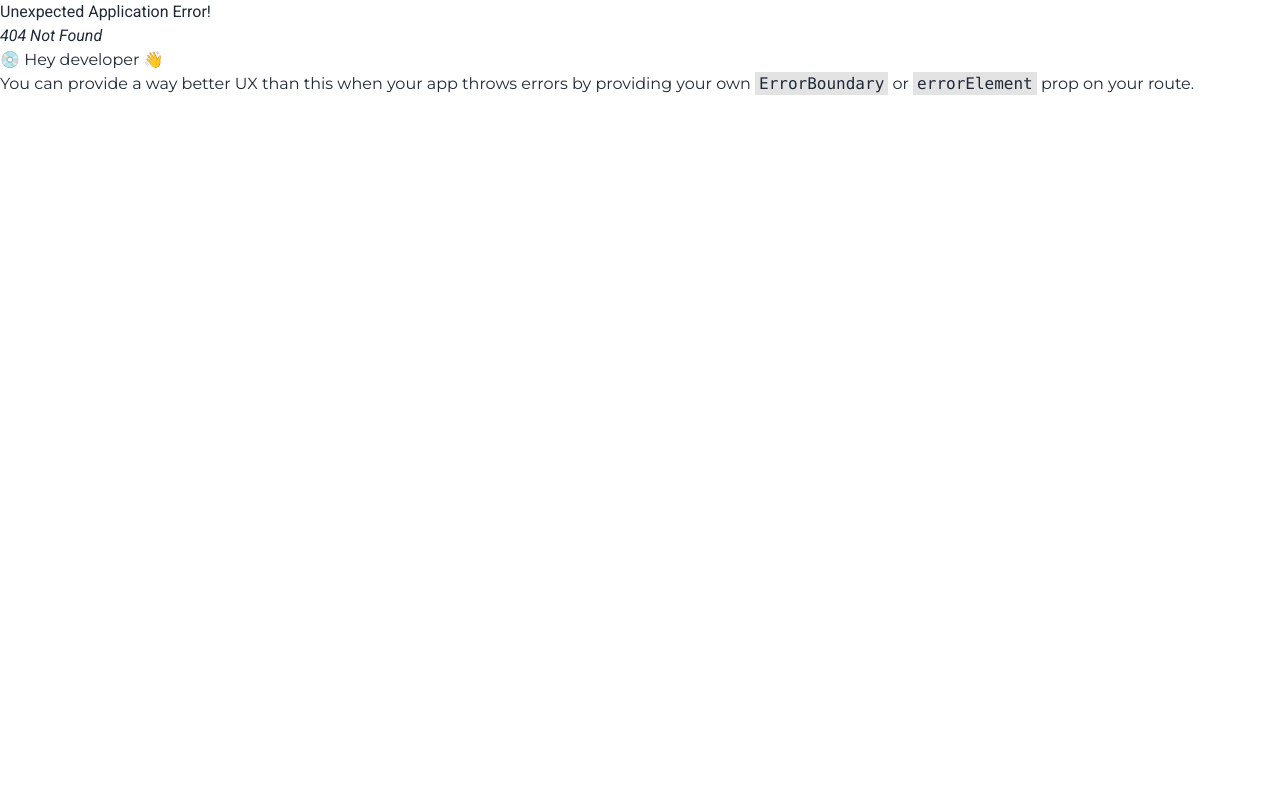
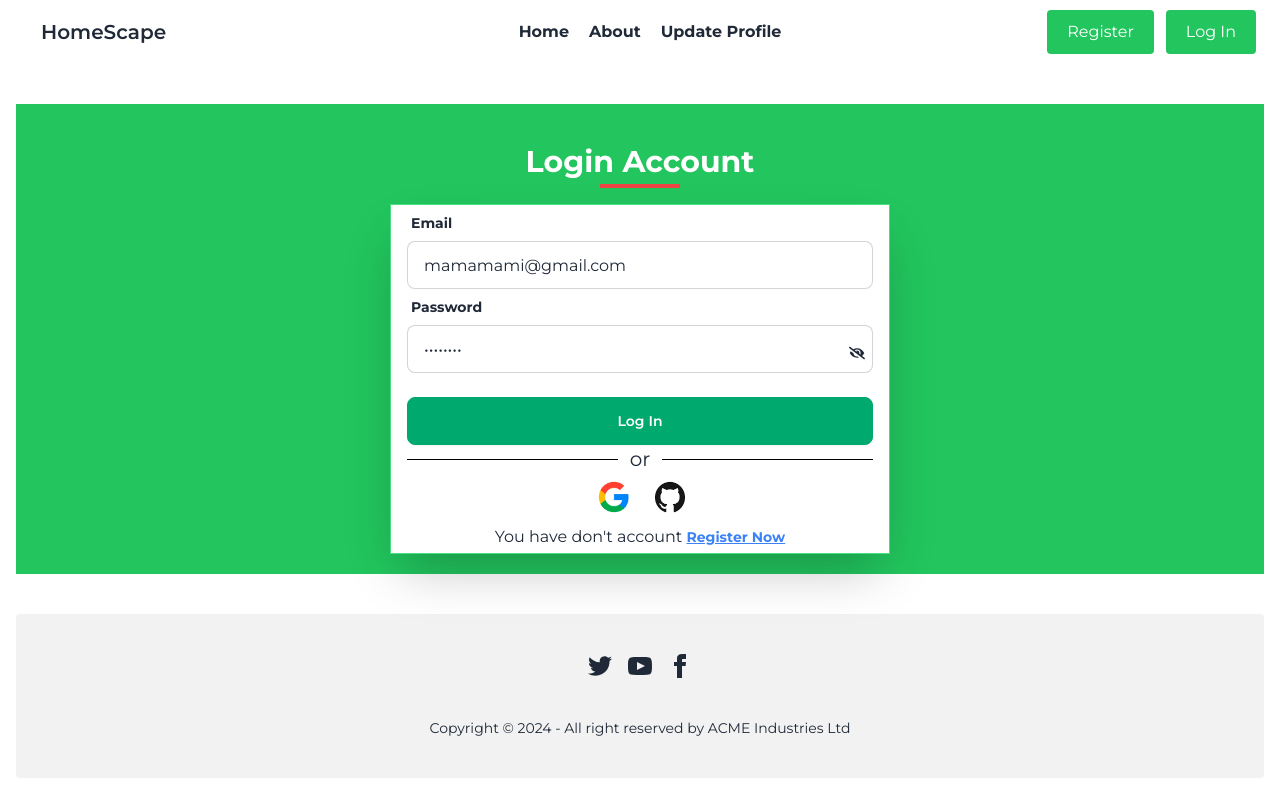
Before and after one commit to Ratan-code-SR/home-scape, a React (Vite) app: page /login in a window 1280 px wide. Before the commit this address had no page. Built offline with nearby package versions, Linux system fonts and the light colour scheme; no server answers.

Commit message:
sign in and signout functionality has been added

```diff
--- a/src/components/header/Nav.jsx
+++ b/src/components/header/Nav.jsx
@@ -1,7 +1,10 @@
-import { NavLink } from "react-router-dom";
+import { useContext } from "react";
+import { Link, NavLink } from "react-router-dom";
+import { AuthContext } from "../provider/AuthProvider";
 
 
 const Nav = () => {
+    const { user, logoutUser } = useContext(AuthContext)
     const navLinks = <>
         <li className="ml-5 hover:underline transition-all delay-75 font-bold "><NavLink to='/'>Home</NavLink></li>
         <li className="ml-5 hover:underline transition-all delay-75 font-bold "><NavLink to='/about'>About</NavLink></li>
@@ -26,10 +29,30 @@ const Nav = () => {
                 </ul>
             </div>
             <div className="navbar-end flex gap-3">
-                <div className="w-10 ">
-                    <img className="rounded-full" alt="Tailwind CSS Navbar component" src="https://daisyui.com/images/stock/photo-1534528741775-53994a69daeb.jpg" />
-                </div>
-                <a className="btn">Button</a>
+
+                {
+                    user ? <>
+                        <div className="w-10 ">
+                            <img className="rounded-full" alt="Tailwind CSS Navbar component" src="https://daisyui.com/images/stock/photo-1534528741775-53994a69daeb.jpg" />
+                        </div>
+                        <button onClick={() => {
+                            logoutUser()
+                        }} href="#_" class="relative rounded px-5 py-2.5 overflow-hidden group bg-green-500 relative hover:bg-gradient-to-r hover:from-green-500 hover:to-green-400 text-white hover:ring-2 hover:ring-offset-2 hover:ring-green-400 transition-all ease-out duration-300">
+                            <span class="absolute right-0 w-8 h-32 -mt-12 transition-all duration-1000 transform translate-x-12 bg-white opacity-10 rotate-12 group-hover:-translate-x-40 ease"></span>
+                            <span class="relative">Logout</span>
+                        </button>
+                    </> : <>
+                        <Link to='/Register'><button href="#_" class="relative rounded px-5 py-2.5 overflow-hidden group bg-green-500 relative hover:bg-gradient-to-r hover:from-green-500 hover:to-green-400 text-white hover:ring-2 hover:ring-offset-2 hover:ring-green-400 transition-all ease-out duration-300">
+                            <span class="absolute right-0 w-8 h-32 -mt-12 transition-all duration-1000 transform translate-x-12 bg-white opacity-10 rotate-12 group-hover:-translate-x-40 ease"></span>
+                            <span class="relative">Register</span>
+                        </button></Link>
+                        <Link to='/login'> <button href="#_" class="relative rounded px-5 py-2.5 overflow-hidden group bg-green-500 relative hover:bg-gradient-to-r hover:from-green-500 hover:to-green-400 text-white hover:ring-2 hover:ring-offset-2 hover:ring-green-400 transition-all ease-out duration-300">
+                            <span class="absolute right-0 w-8 h-32 -mt-12 transition-all duration-1000 transform translate-x-12 bg-white opacity-10 rotate-12 group-hover:-translate-x-40 ease"></span>
+                            <span class="relative">Log In</span>
+                        </button></Link>
+
+                    </>
+                }
             </div>
         </div>
     );
--- a/src/components/provider/AuthProvider.jsx
+++ b/src/components/provider/AuthProvider.jsx
@@ -1,11 +1,11 @@
-import { createContext } from "react";
+import { createContext, useEffect, useState } from "react";
 import PropTypes from 'prop-types';
-import { createUserWithEmailAndPassword, signInWithEmailAndPassword } from "firebase/auth";
+import { createUserWithEmailAndPassword, onAuthStateChanged, signInWithEmailAndPassword, signOut } from "firebase/auth";
 import auth from "../../firebase/firebase.config";
 
 export const AuthContext = createContext(null)
 const AuthProvider = ({ children }) => {
-
+    const [user, setUser] = useState(null)
     // user sign up
     const signUpUser = (email, password) => {
         return createUserWithEmailAndPassword(auth, email, password)
@@ -21,12 +21,20 @@ const AuthProvider = ({ children }) => {
         return signOut(auth)
     }
 
-    const authInfo = { signUpUser, signInUser, logoutUser }
+    useEffect(() => {
+        const subscribed = onAuthStateChanged(auth, (currentUser) => {
+            setUser(currentUser)
+        })
+        return () => subscribed()
+    }, [])
+
+    const authInfo = { signUpUser, signInUser, logoutUser,user }
     return (
         <AuthContext.Provider value={authInfo}>
             {children}
         </AuthContext.Provider>
     );
+
 };
 
 AuthProvider.propTypes = {
--- a/src/pages/home/Slider.jsx
+++ b/src/pages/home/Slider.jsx
@@ -8,17 +8,18 @@ import 'swiper/css/pagination';
 import 'swiper/css/navigation';
 import './style.css';
 import { Autoplay, Pagination, Navigation } from 'swiper/modules';
+import { Link } from 'react-router-dom';
 
 
 
 const Slider = ({ loadData }) => {
+
     const progressCircle = useRef(null);
     const progressContent = useRef(null);
     const onAutoplayTimeLeft = (s, time, progress) => {
         progressCircle.current.style.setProperty('--progress', 1 - progress);
         progressContent.current.textContent = `${Math.ceil(time / 1000)}s`;
     };
-    // console.log(data);
 
     return (
         <>
@@ -46,7 +47,7 @@ const Slider = ({ loadData }) => {
                                     <div className="max-w-md">
                                         <h1 className="mb-5 text-5xl font-bold">Hello there</h1>
                                         <p className="mb-5">Provident cupiditate voluptatem et in. Quaerat fugiat ut assumenda excepturi exercitationem quasi. In deleniti eaque aut repudiandae et a id nisi.</p>
-                                       <button className='btn btn-success'>more now</button>
+                                      <Link to={`/details/${data.id}`}> <button className='btn btn-success'>more now</button></Link>
                                     </div>
                                 </div>
                             </div>
--- a/src/pages/login/Login.jsx
+++ b/src/pages/login/Login.jsx
@@ -1,7 +1,15 @@
 import { useForm } from "react-hook-form"
 import { Link } from "react-router-dom";
-
+import { ToastContainer, toast } from 'react-toastify';
+import 'react-toastify/dist/ReactToastify.css';
+import { FaEyeSlash, FaRegEye } from "react-icons/fa";
+import { useContext, useState } from "react";
+import google from '../../assets/google.jpg'
+import github from '../../assets/github.png'
+import { AuthContext } from "../../components/provider/AuthProvider";
 const Register = () => {
+    const [showPassword, setShowPassword] = useState(false)
+    const {signInUser} = useContext(AuthContext)
     const {
         register,
         handleSubmit,
@@ -12,25 +20,29 @@ const Register = () => {
     const onSubmit = (data) => {
         const email = data.email;
         const password = data.password;
-        console.log(data,email,password);
+        console.log(data, email, password);
+        reset()
+        signInUser(email,password)
+        .then((result)=> {
+            console.log(result);
+            toast.success("Log in successfully!")
+        })
+        .catch(error =>{
+            console.log(error.message);
+            toast.error(error.message)
+        })
     }
     return (
-        <div className="hero bg-base-200">
-            <div className=" ">
-                <p className="text-3xl font-bold text-center my-1">Register Account</p>
-                <div className="card  md:w-[500px] lg:w-[500px] w-full shadow-2xl bg-base-100">
+        <div className="hero my-10 bg-green-500 p-5">
+            <div className="">
+                <div className="text-center py-4 ">
+                    <p className="text-3xl font-bold text-center text-white my-1">Login Account</p>
 
-                    <form onSubmit={handleSubmit(onSubmit)} className="card-body gap-0 px-4 py-0">
-                        <div className="form-control">
-                            <label className="label">
-                                <span className="label-text font-bold">Name</span>
-                            </label>
-                            <input
-                                defaultValue="ratan" {...register("name")}
-                                {...register("name", { required: true })}
-                                type="text" placeholder="name" className="input input-bordered" />
-                            {errors.name && <small className="text-red-400">This field is required</small>}
-                        </div>
+                    <p className="border-2 w-20 border-red-500 mx-auto "></p>
+                </div>
+                <div className="card  md:w-[500px] lg:w-[500px] w-full shadow-2xl bg-base-100 rounded-none">
+
+                    <form onSubmit={handleSubmit(onSubmit)} className="card-body gap-0 px-4 py-0 border border-green-400">
 
                         <div className="form-control">
                             <label className="label">
@@ -44,38 +56,39 @@ const Register = () => {
                             {errors.email && <small className="text-red-400">This field is required</small>}
                         </div>
 
-                        <div className="form-control">
-                            <label className="label">
-                                <span className="label-text font-bold">photoURL</span>
-                            </label>
-                            <input
-                                defaultValue="https://i.ibb.co/6tHj0Vh/banner1.jpg" {...register("photoURL")}
-                                {...register("photoURL", { required: true })}
 
-                                type="text" placeholder="Image URL" className="input input-bordered" />
-                            {errors.photoURL && <small className="text-red-400">This field is required</small>}
-                        </div>
-
-                        <div className="form-control">
+                        <div className="form-control relative">
                             <label className="label">
                                 <span className="label-text font-bold">Password</span>
                             </label>
+                            <span onClick={() => setShowPassword(!showPassword)} className="absolute right-2 bottom-3 ">{showPassword ? <FaRegEye /> : <FaEyeSlash />}</span>
                             <input
                                 defaultValue="mamaMami" {...register("email")}
 
                                 {...register("password", { required: true })}
 
                                 {...register("password", { pattern: /^(?=.*[a-z])(?=.*[A-Z]).+$/ })}
-                                type="password" placeholder="password" className="input input-bordered" />
+                                type={`${showPassword ? 'text' : 'password'}`} placeholder="password" className="input input-bordered" />
+
                             {errors.password && <small className="text-red-400">
                                 Password Must have an Uppercase and a Lowercase letter
                             </small>}
                         </div>
                         <div className="form-control mt-6">
-                            <button type="submit" className="btn btn-primary">Register</button>
+                            <button type="submit" className="btn btn-success text-white">Log In</button>
                         </div>
-                        <p className="text-center py-1">You have already an account  <Link className="text-orange-500 font-bold underline">Log in</Link></p>
+                        <div className="flex items-center gap-3">
+                            <p className="border-b border-black"></p>
+                            <span className="text-xl">or</span>
+                            <p className="border-b border-black"> </p>
+                        </div>
+                        <div className="flex items-center justify-center gap-3 ">
+                            <button className="w-12"><img src={google} alt="" /></button>
+                            <button className="w-10"><img src={github} alt="" /></button>
+                        </div>
+                        <p className="text-center py-1">You have don't account  <Link to='/register' className="text-blue-500 font-bold text-sm underline">Register Now</Link></p>
                     </form>
+                    <ToastContainer/>
                 </div>
             </div>
         </div>
--- a/src/pages/register/Register.jsx
+++ b/src/pages/register/Register.jsx
@@ -19,9 +19,10 @@ const Register = () => {
     const onSubmit = (data) => {
         const email = data.email;
         const password = data.password;
+        reset()
         signUpUser(email, password)
             .then(result => {
-                console.log(result.user)
+                // console.log(result.user)
                 toast.success("Account create successfully!")
             })
             .catch(error => {
@@ -30,10 +31,15 @@ const Register = () => {
     }
 
     return (
-        <div className="hero bg-base-200">
+        <div className="hero bg-green-500 p-5 ">
             <div className=" ">
-                <p className="text-3xl font-bold text-center my-1">Register Account</p>
-                <div className="card  md:w-[500px] lg:w-[500px] w-full shadow-2xl bg-base-100">
+            <div className="text-center py-4 ">
+                    <p className="text-3xl font-bold text-center text-white my-1">Register Account</p>
+
+                    <p className="border-2 w-20 border-red-500 mx-auto "></p>
+                </div>
+
+                <div className="card  rounded-none md:w-[500px] lg:w-[500px] w-full shadow-2xl bg-base-100">
 
                     <form onSubmit={handleSubmit(onSubmit)} className="card-body gap-0 px-4 py-0">
                         <div className="form-control">
@@ -89,9 +95,9 @@ const Register = () => {
                             </small>}
                         </div>
                         <div className="form-control mt-6">
-                            <button type="submit" className="btn btn-primary">Register</button>
+                            <button type="submit" className="btn btn-success text-white">Register Account</button>
                         </div>
-                        <p className="text-center py-1">You have already an account  <Link className="text-orange-500 font-bold underline">Log in</Link></p>
+                        <p className="text-center py-1">You have already an account  <Link to='/login' className="text-green-500 font-bold underline">Log in</Link></p>
                     </form>
                     <ToastContainer />
                 </div>
--- a/src/route/Route.jsx
+++ b/src/route/Route.jsx
@@ -3,6 +3,7 @@ import { createBrowserRouter } from "react-router-dom";
 import Root from "../layout/Root";
 import Home from "../pages/home/Home";
 import Register from "../pages/register/Register";
+import Login from "../pages/login/Login";
 import Details from "../pages/details/Details";
 
 const router = createBrowserRouter([
@@ -26,6 +27,11 @@ const router = createBrowserRouter([
                 path: "/register",
                 element: <Register />
 
+            },
+            {
+                path: "/login",
+                element: <Login />
+
             }
         ]
     },
```
Also changed, not shown: src/assets/github.png (added), src/assets/google.jpg (added).
